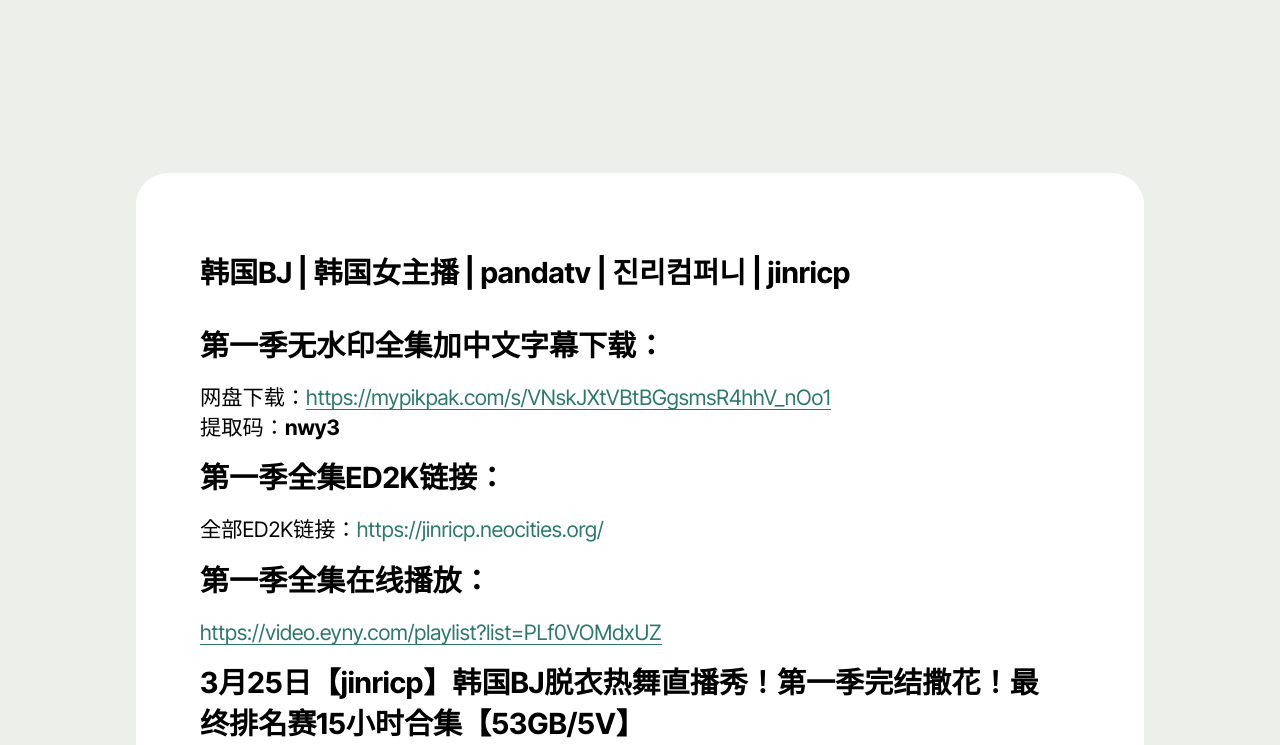
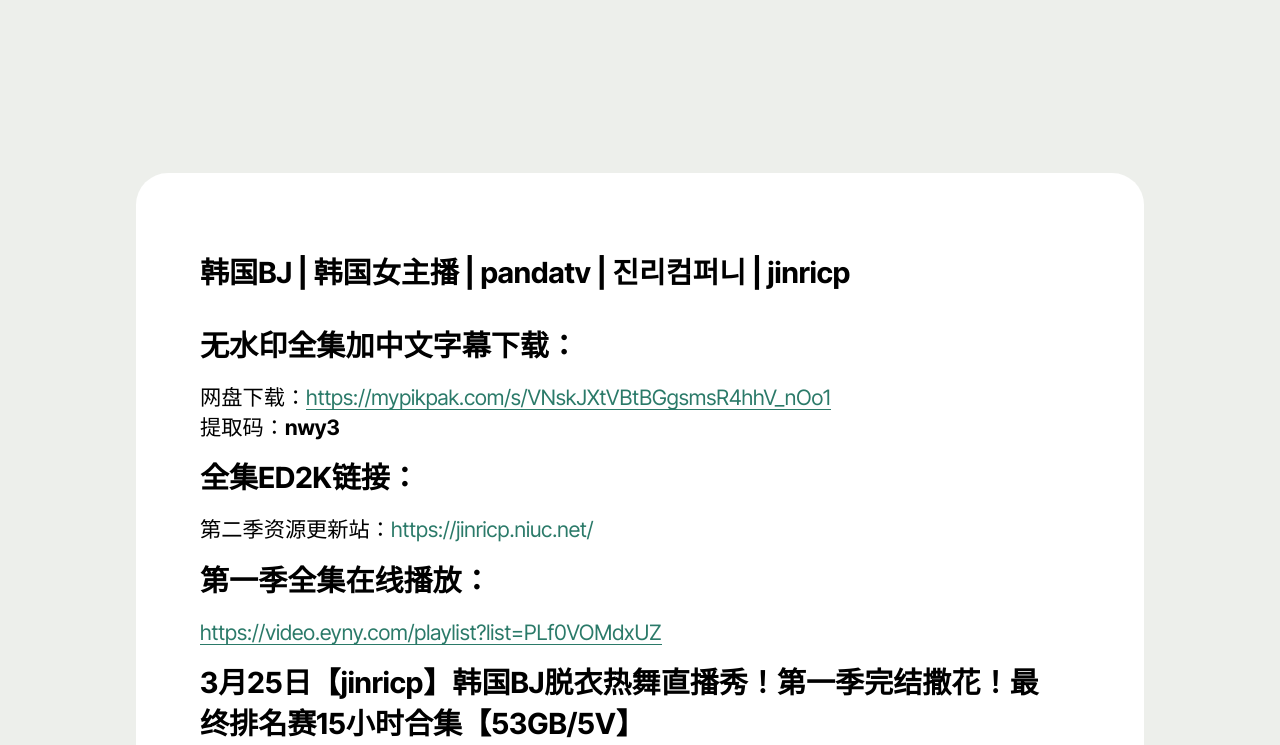
Before and after one commit to niucnet/niuc.github.io, a plain HTML site: page index.html in a window 1280 px wide. Shown: the part 549-1294 px from the top of the page. Drawn offline with Linux system fonts and the light colour scheme.

Commit message:
Update index.html

```diff
--- a/index.html
+++ b/index.html
@@ -47,7 +47,7 @@
             <div class="item features-without-image col-12">
               <div class="item-wrapper">
                 <h4 class="mbr-section-subtitle mbr-fonts-style mb-3 display-5">
-                  <strong>第一季无水印全集加中文字幕下载：</strong></h4>
+                  <strong>无水印全集加中文字幕下载：</strong></h4>
                 <p class="mbr-text mbr-fonts-style display-7">网盘下载：<a href="https://mypikpak.com/s/VNskJXtVBtBGgsmsR4hhV_nOo1" class="text-primary" target="_blank">https://mypikpak.com/s/VNskJXtVBtBGgsmsR4hhV_nOo1</a>
 <br>提取码：<strong>nwy3</strong></p>
               </div>
@@ -55,9 +55,9 @@
             <div class="item features-without-image col-12">
               <div class="item-wrapper">
                 <h4 class="mbr-section-subtitle mbr-fonts-style mb-3 display-5">
-                  <strong>第一季全集ED2K链接：</strong></h4>
+                  <strong>全集ED2K链接：</strong></h4>
                 <p class="mbr-text mbr-fonts-style display-7">
-                  全部ED2K链接：<a href="https://jinricp.neocities.org/" class="text-primary" target="_blank">https://jinricp.neocities.org/</a>
+                  第二季资源更新站：<a href="https://jinricp.neocities.org/" class="text-primary" target="_blank">https://jinricp.niuc.net/</a>
                 </p>
               </div>
             </div>
```
